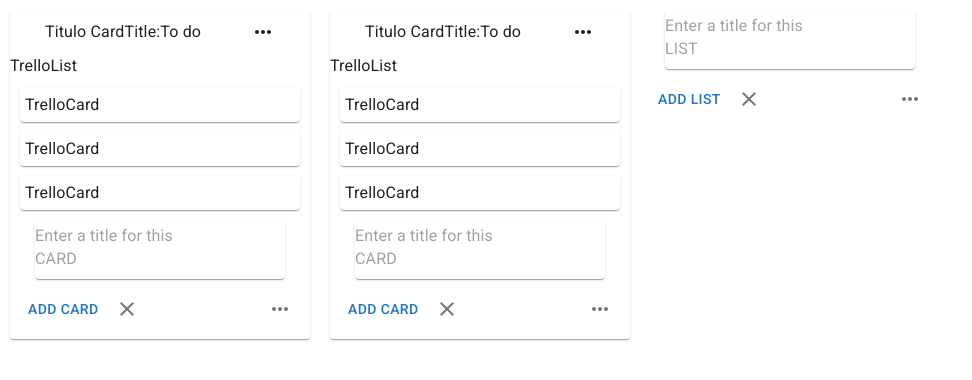
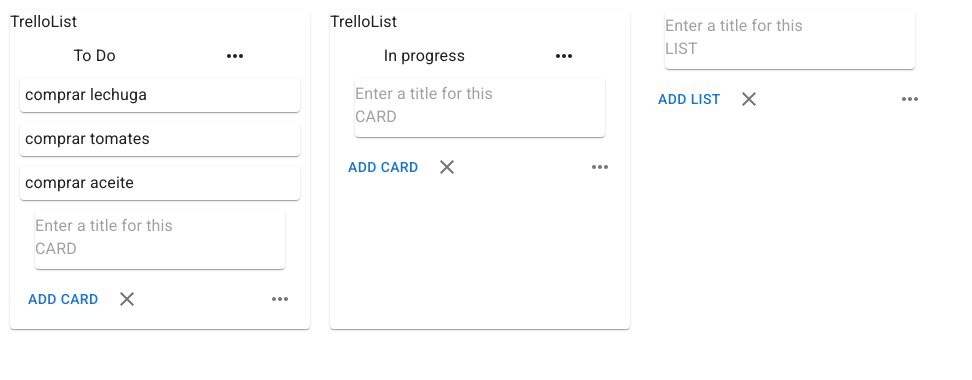
Before and after one commit to pascualbeatriz/trello-clone, a React (Create React App) app: page / in a window 1280 px wide. Shown: the top 380 px of the page, without its empty margins (0-972 px from the left). Built offline with nearby package versions, Linux system fonts and the light colour scheme.

Commit message:
Add title to cardList

```diff
--- a/src/App.js
+++ b/src/App.js
@@ -3,7 +3,7 @@
 import { makeStyles } from '@mui/styles';
 import { Fragment, useState } from 'react';
 import AddCardorList from './components/AddCardorList';
-import mockData from './components/mockdata';
+import mockData from './components/mockdata.js';
 
 const useStyle = makeStyles(theme => ({
   roots: {
@@ -22,9 +22,15 @@
   console.log(data)
   return (
     <Fragment className={classes.roots}>
-    <div className={classes.container}>
-      <TrelloList />
-      <TrelloList/>
+    <div className={classes.container}> {
+      data.listIds.map((listId,idx) => {
+        console.log(listId)
+        const list = data.lists[listId]
+        return(
+          <TrelloList list={list} key={idx}/>
+        )
+      })
+    }
       <div>
       <AddCardorList type="list"/>
       </div>
--- a/src/components/CardTitle.js
+++ b/src/components/CardTitle.js
@@ -1,5 +1,5 @@
-import React from 'react'
-import { Typography } from '@mui/material'
+import React, { useState } from 'react'
+import { Typography, InputBase } from '@mui/material'
 import { makeStyles } from '@mui/styles'
 import MoreHorizIcon from '@mui/icons-material/MoreHoriz';
 
@@ -12,19 +12,53 @@
   titleText: {
     fontSize: "1.2rem",
     fontWeight:"bold"
+  },
+  input: {
+    fontSize: "1.2rem",
+    fontWeight:"bold",
+    margin:"10px",
+    "&:focus": {
+      backgroundColor: " #dddddd"
+    }
   }
 
 }));
 
-const CardTitle = () => {
+const CardTitle = ({title, listId}) => {
   const classes = useStyle();
+  const [open, setOpen] = useState(false);
+  const [newTitle, setNewTitle] = useState(title);
+
+  const handleBlur = () => {
+    //actualizar title a Newtitle
+    updateListTitle(newTitle, listId)
+    setOpen(false)
+  }
+
   return (
-    <div className={classes.title}>
-      <Typography className={classes.titleText}>
-      Titulo CardTitle:To do
-      </Typography>
-      <MoreHorizIcon/>
-    </div>
+    <> { open ? (
+       <InputBase
+       value={newTitle}
+       onChange = {e => setNewTitle(e.target.value)}
+       onBlur = {handleBlur}
+       autoFocus
+       fullWidht
+       inputProps={{className:classes.input}}
+      />
+    ) : (
+      <div className={classes.title}>
+        <Typography className={classes.titleText}
+        onClick={() => setOpen(true)}
+        >
+          {title}
+        </Typography>
+        <MoreHorizIcon/>
+      </div>
+    )
+
+    }
+
+    </>
   )
 }
 
--- a/src/components/TrelloCard.js
+++ b/src/components/TrelloCard.js
@@ -10,11 +10,11 @@
   }
 }));
 
-const TrelloCard = () => {
+const TrelloCard = ({card}) => {
   const classes = useStyle();
   return (
     <Paper className={classes.rootCard}>
-      <div>TrelloCard</div>
+      <div>{card.title}</div>
     </Paper>
   )
 }
--- a/src/components/TrelloList.js
+++ b/src/components/TrelloList.js
@@ -15,16 +15,18 @@
   }
 }));
 
-const TrelloList = () => {
+const TrelloList = ({list}) => {
+  console.log(list,"Trellolist")
   const classes = useStyle();
   return (
     <Paper className={classes.root}>
       <CssBaseline />
-      <CardTitle />
       <div>TrelloList</div>
-      <TrelloCard/>
-      <TrelloCard/>
-      <TrelloCard/>
+      <CardTitle title={list.title} listId= {list.id}/> {
+        list.cards.map(card => (
+          <TrelloCard card={card} key= {card.id}/>
+        ))
+      }
       <AddCardorList type="card"/>
     </Paper>
   )
--- a/src/components/mockdata.js
+++ b/src/components/mockdata.js
@@ -22,8 +22,8 @@
       title:"In progress",
       cards: []
     },
-    listIds: ["01list","02list"]
-  }
+  },
+  listIds: ["01list","02list"]
 }
 
 export default mockData
```
